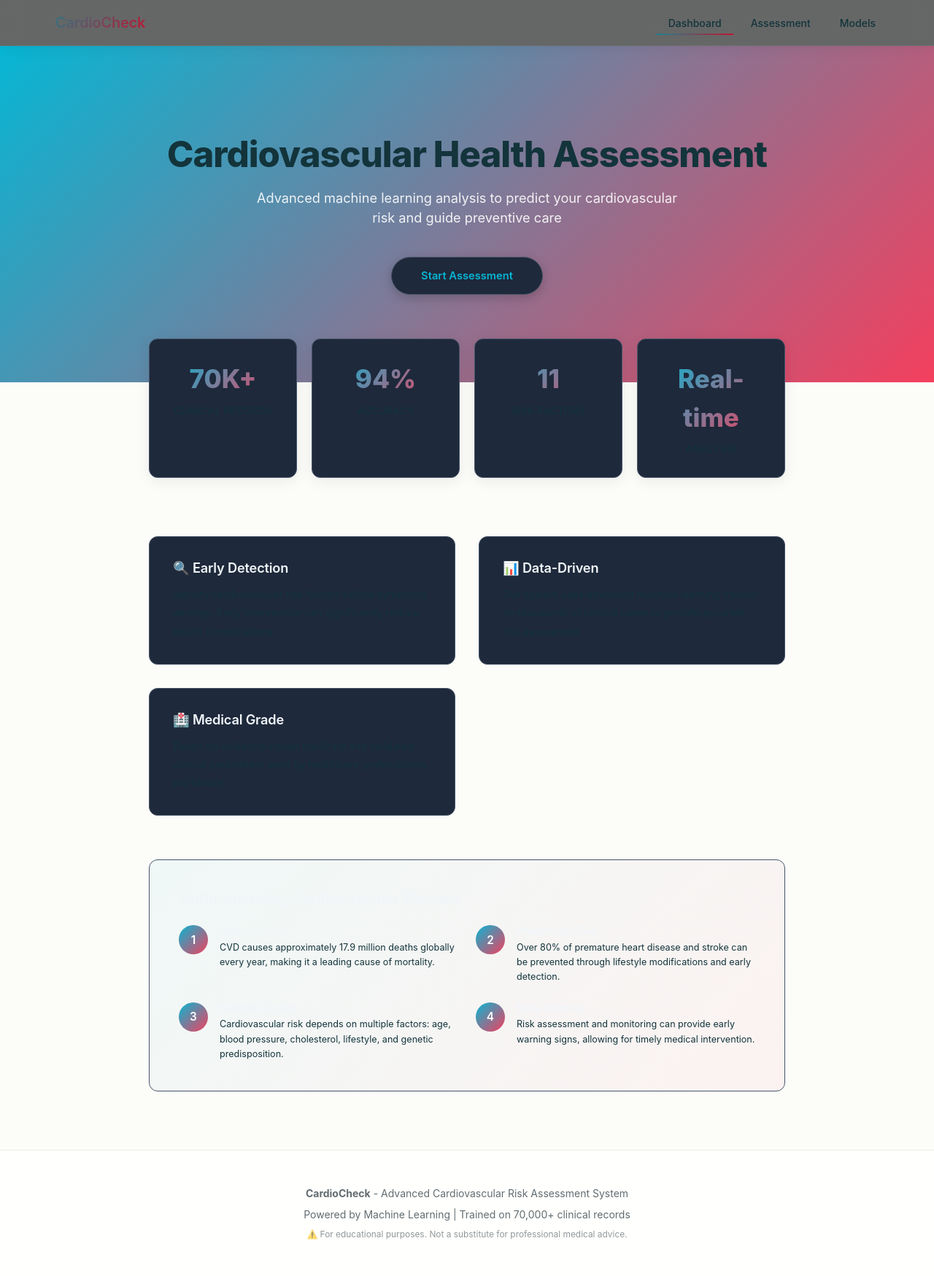
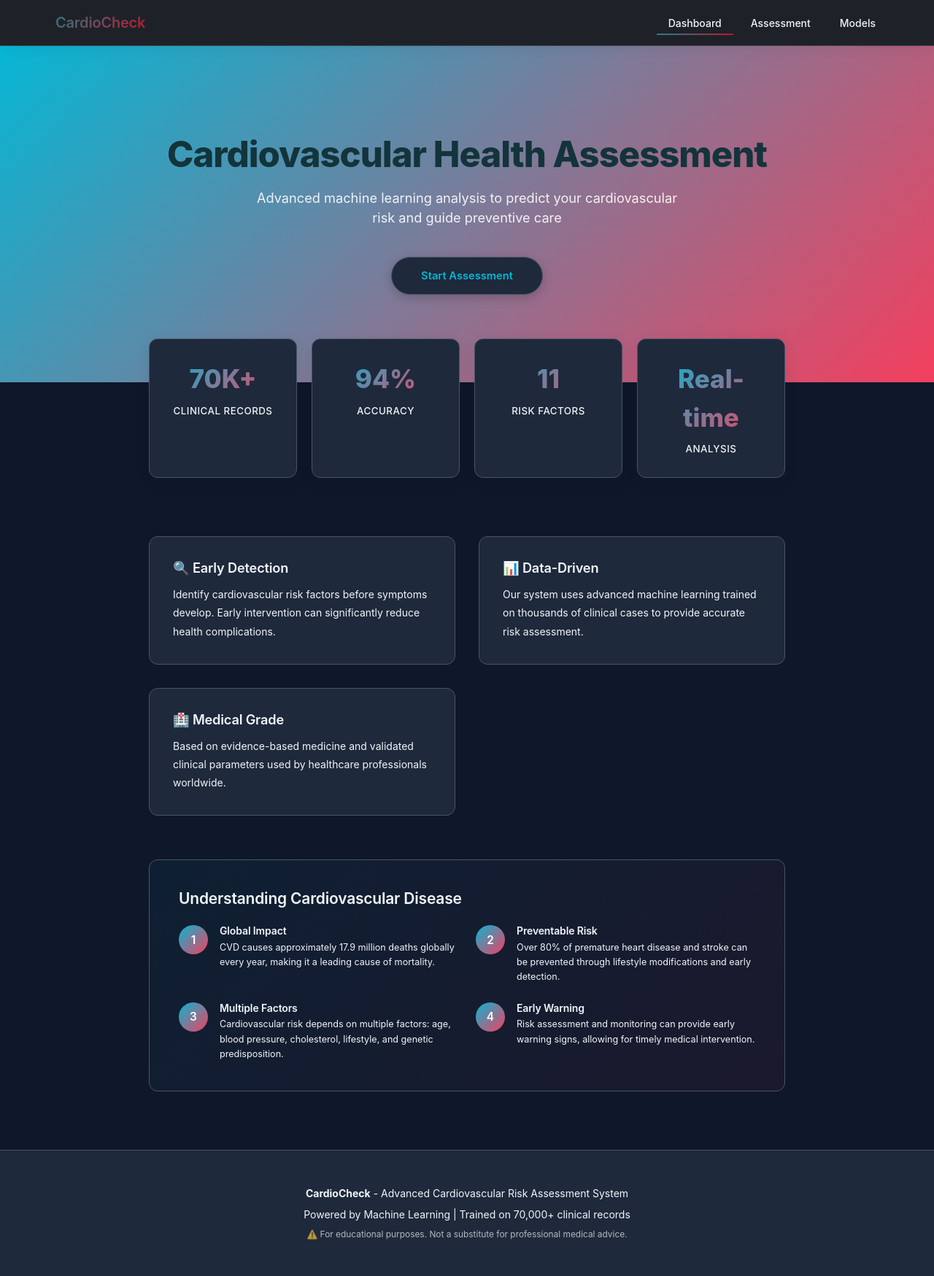
Before and after one commit to Kugashiya-Ronak/CardioCheck, a Flask app: page / in a window 1280 px wide. Shown: the whole page at 73% size. Run offline with Flask 3, Linux system fonts and the light colour scheme; parts of the project's set-up code (start-up, migrations or seed data) failed here and were passed over; some web fonts are replaced.

Commit message:
Update style.css

```diff
--- a/static/css/style.css
+++ b/static/css/style.css
@@ -1,18 +1,21 @@
 /* Force theme variables to update */
-body.dark-mode {
+/* FORCE PERMANENT DARK THEME VARIABLES */
+:root, body, body.dark-mode, body:not(.dark-mode) {
   --primary-light: #f1f5f9;
-  --bg-light: #0f172a;
-  --card-light: #1e293b;
-  --text-light: #f1f5f9;
-  --border-light: #475569;
-}
-
-body:not(.dark-mode) {
-  --primary-light: #0f172a;
-  --bg-light: #f8fafc;
-  --card-light: #ffffff;
-  --text-light: #0f172a;
-  --border-light: #e2e8f0;
+  --bg-light: #0f172a;       /* Deep blue background */
+  --card-light: #1e293b;     /* Card background */
+  --text-light: #f1f5f9;     /* White text */
+  --border-light: #475569;   /* Gray borders */
+
+  /* Glassmorphism Defaults */
+  --glass-bg: rgba(30, 41, 59, 0.7);
+  --glass-border: rgba(255, 255, 255, 0.1);
+}
+
+/* Force the body background globally */
+body {
+  background-color: var(--bg-light) !important;
+  color: var(--text-light) !important;
 }
 
 /* Apply theme immediately */
@@ -882,7 +885,7 @@ body {
 
 .nav-links a {
   padding: var(--space-8) var(--space-16);
-  color: var(--color-text);
+  color: var(--text-main);
   text-decoration: none;
   font-weight: var(--font-weight-medium);
   font-size: var(--font-size-md);
@@ -903,7 +906,7 @@ body {
 }
 
 .nav-links a:hover {
-  background: var(--color-secondary);
+  background: var(--text-main);
 }
 
 .nav-links a:hover::after,
@@ -1456,21 +1459,21 @@ td {
   color: var(--color-text);
 }
 
-tr:hover {
+/* tr:hover {
   background: var(--color-background);
-}
+} */
 
 /* ============================================
    FOOTER
    ============================================ */
 
 .footer {
-  background: var(--color-surface);
-  border-top: 1px solid var(--color-card-border);
+  background: #1e293b;
+  border-top: 1px solid #475569;
   padding: 40px 5%;
   margin-top: 80px;
   text-align: center;
-  color: var(--color-text-secondary);
+  color: var(--text-main);
 }
 
 .footer p {
```
